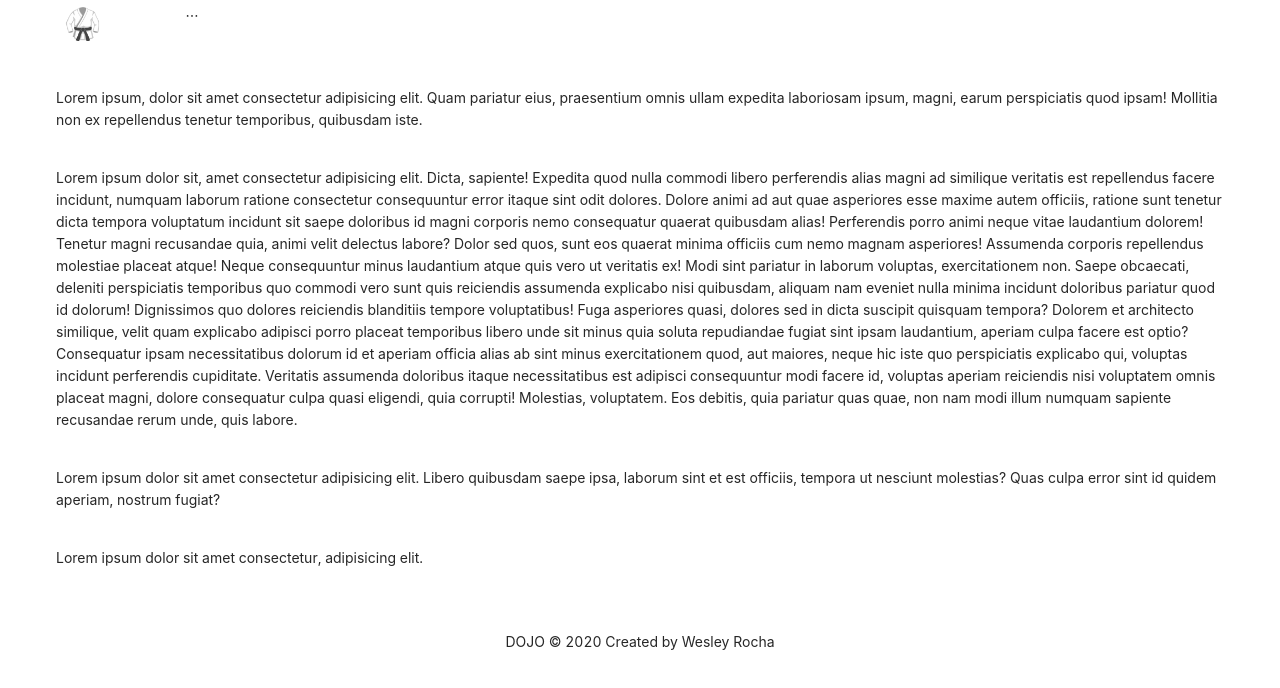
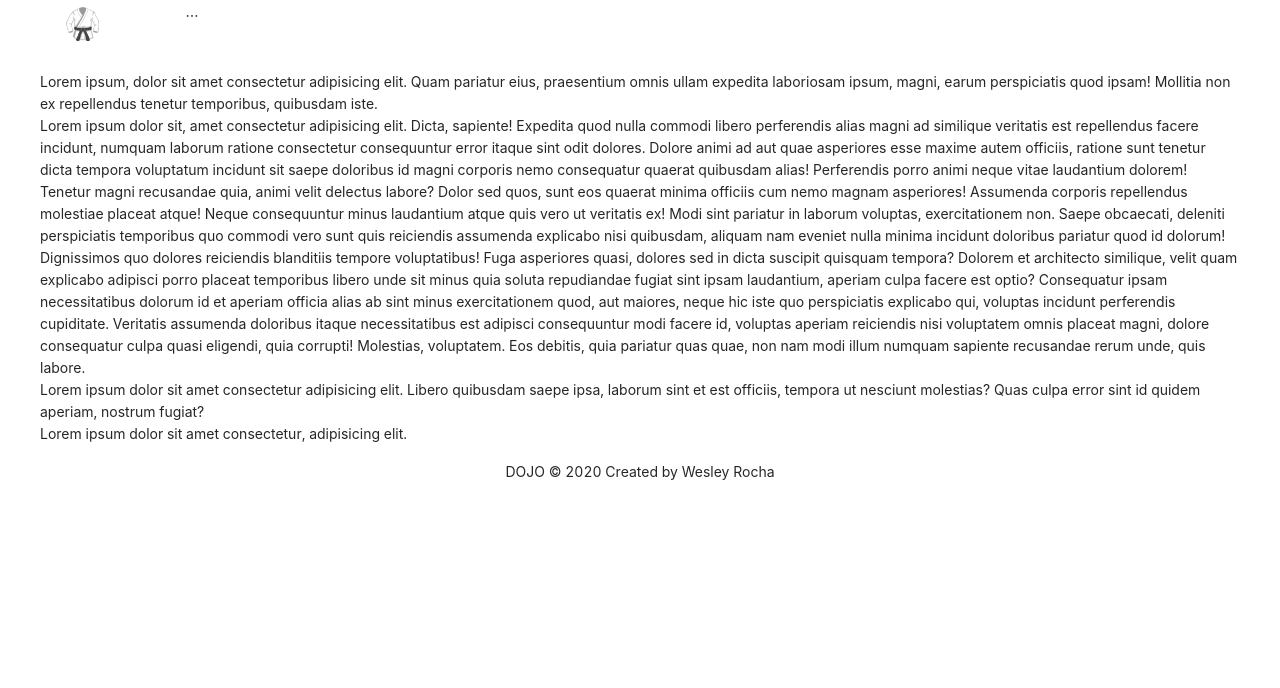
Before and after one commit to wdsrocha/dojo, a Next.js app in the folder packages/app/: page / in a window 1280 px wide. Shown: the top 688 px of the page. Built offline with nearby package versions, Linux system fonts and the light colour scheme.

Commit message:
Use Ant components for homepage

```diff
--- a/packages/app/pages/index.tsx
+++ b/packages/app/pages/index.tsx
@@ -1,15 +1,15 @@
-import React, { FC } from "react";
+import { Card } from "antd";
+import Paragraph from "antd/lib/typography/Paragraph";
 
-const Home: FC = () => (
-  <div className="bg-white px-4 pt-4 pb-8">
-    <p>
+const Home = () => (
+  <Card>
+    <Paragraph>
       Lorem ipsum, dolor sit amet consectetur adipisicing elit. Quam pariatur
       eius, praesentium omnis ullam expedita laboriosam ipsum, magni, earum
       perspiciatis quod ipsam! Mollitia non ex repellendus tenetur temporibus,
       quibusdam iste.
-    </p>
-    <br />
-    <p>
+    </Paragraph>
+    <Paragraph>
       Lorem ipsum dolor sit, amet consectetur adipisicing elit. Dicta, sapiente!
       Expedita quod nulla commodi libero perferendis alias magni ad similique
       veritatis est repellendus facere incidunt, numquam laborum ratione
@@ -38,16 +38,14 @@ const Home: FC = () => (
       quia corrupti! Molestias, voluptatem. Eos debitis, quia pariatur quas
       quae, non nam modi illum numquam sapiente recusandae rerum unde, quis
       labore.
-    </p>
-    <br />
-    <p>
+    </Paragraph>
+    <Paragraph>
       Lorem ipsum dolor sit amet consectetur adipisicing elit. Libero quibusdam
       saepe ipsa, laborum sint et est officiis, tempora ut nesciunt molestias?
       Quas culpa error sint id quidem aperiam, nostrum fugiat?
-    </p>
-    <br />
-    <p>Lorem ipsum dolor sit amet consectetur, adipisicing elit.</p>
-  </div>
-);
+    </Paragraph>
+    <Paragraph>Lorem ipsum dolor sit amet consectetur, adipisicing elit.</Paragraph>
+  </Card>
+)
 
 export default Home;
```
